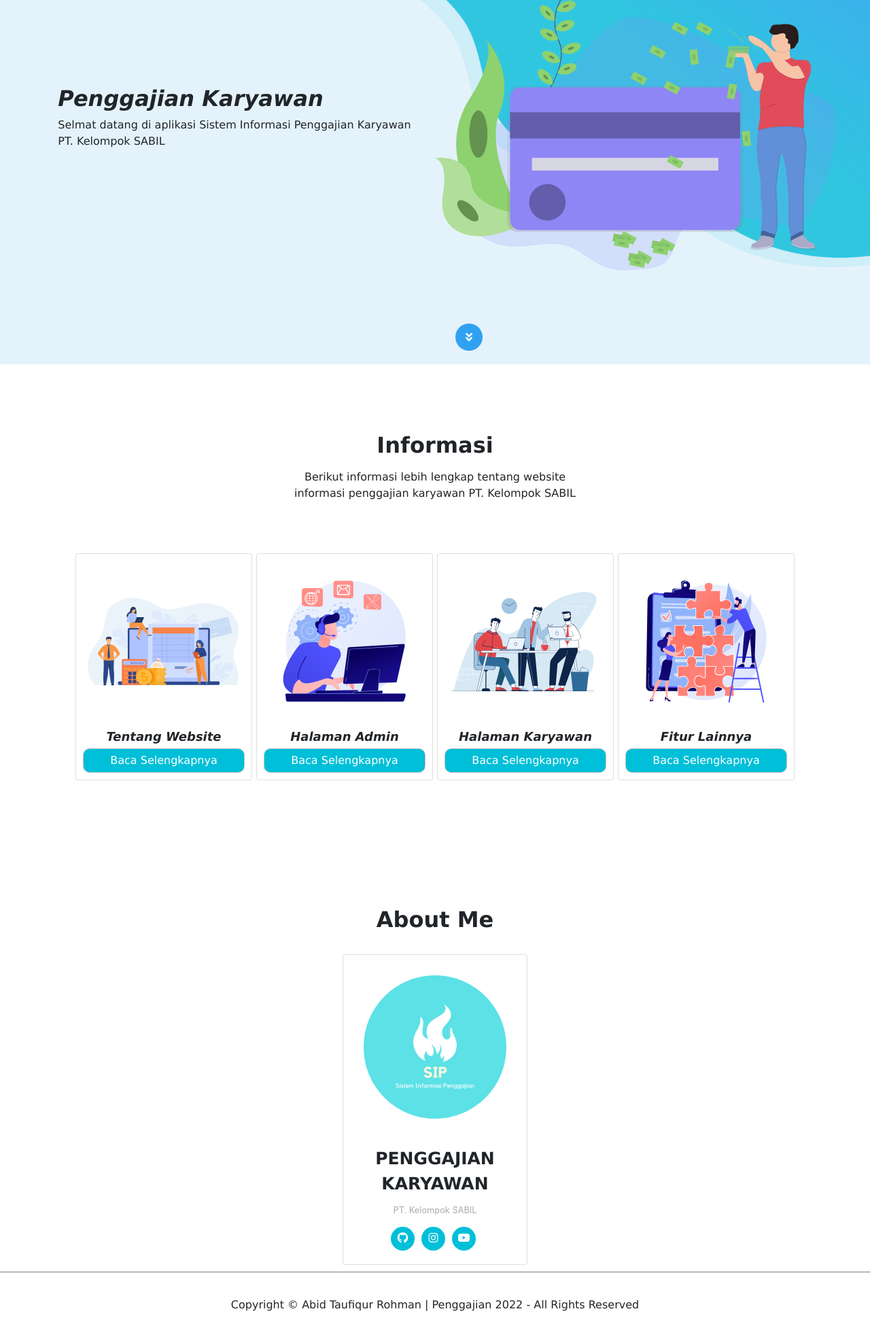
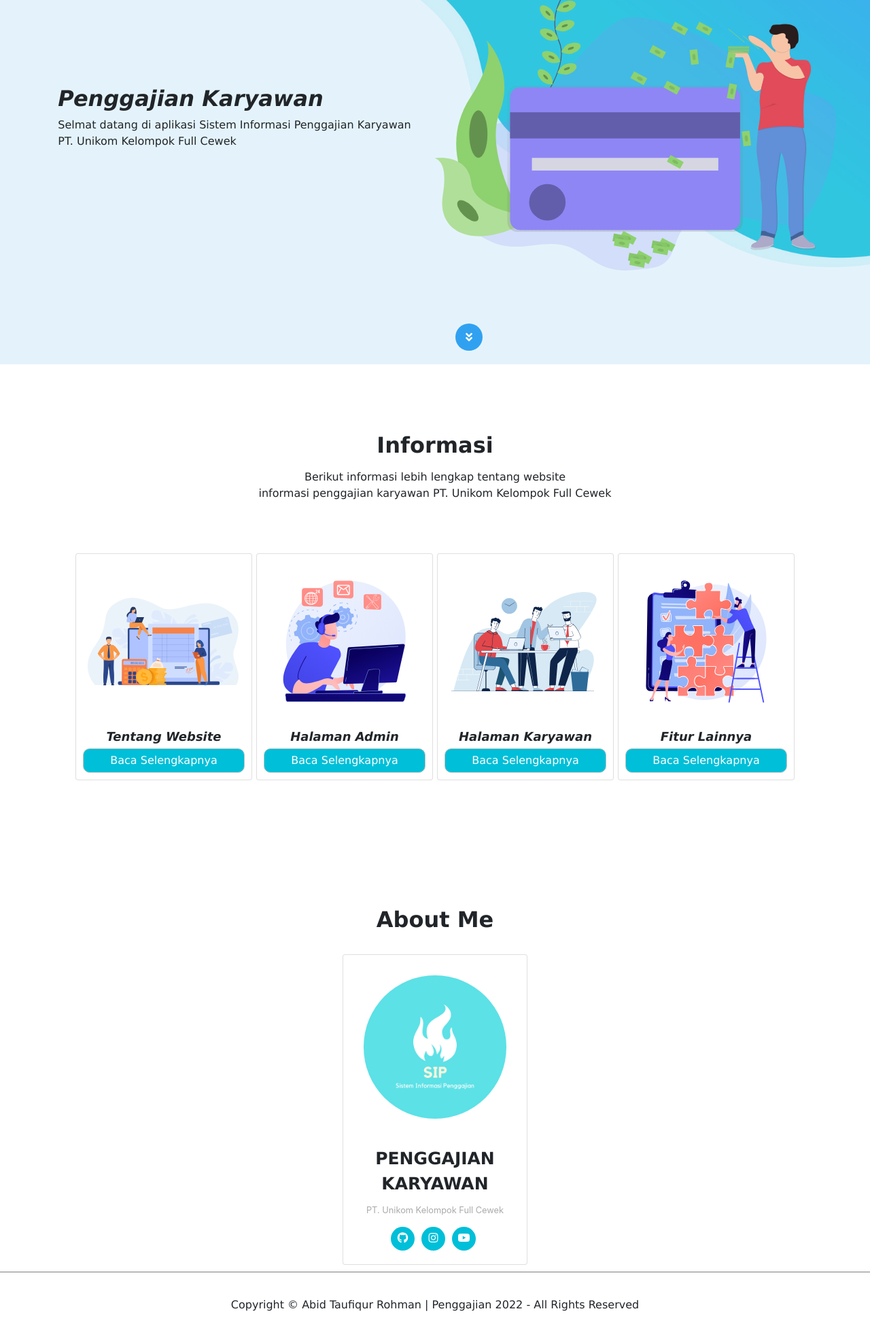
Before and after one commit to sabila11/penggajian, a CodeIgniter app: page /penggajian/ in a window 1280 px wide; the page is wider, and only the part inside the window is pictured. Shown: the part 264-2212 px from the top of that part at 68% size. Run offline with CodeIgniter, Linux system fonts and the light colour scheme.

Commit message:
Merubah nama Perusahaan

```diff
--- a/application/views/admin/absensi/cetak_absensi.php
+++ b/application/views/admin/absensi/cetak_absensi.php
@@ -11,7 +11,7 @@
 </head>
 <body>
 	<center>
-		<h1>PT. Kelompok SABIL</h1>
+		<h1>PT. Unikom Kelompok Full Cewek</h1>
 		<h2>Laporan Kehadiran Pegawai</h2>
 	</center>
 
--- a/application/views/admin/gaji/cetak_gaji.php
+++ b/application/views/admin/gaji/cetak_gaji.php
@@ -11,7 +11,7 @@
 </head>
 <body>
 	<center>
-		<h1>PT. Kelompok SABIL</h1>
+		<h1>PT. Unikom Kelompok Full Cewek</h1>
 		<h2>Daftar Gaji Pegawai</h2>
 	</center>
 
--- a/application/views/admin/gaji/cetak_slip_gaji.php
+++ b/application/views/admin/gaji/cetak_slip_gaji.php
@@ -11,7 +11,7 @@
 </head>
 <body>
 	<center>
-		<h1>PT. Kelompok SABIL</h1>
+		<h1>PT. Unikom Kelompok Full Cewek</h1>
 		<h2>Daftar Gaji Pegawai</h2>
 		<hr style="width: 50%; border-width: 5px; color: black">
 	</center>
--- a/application/views/landing_page.php
+++ b/application/views/landing_page.php
@@ -57,7 +57,7 @@
                         <div>
                            <h2><b><i>Penggajian Karyawan</i></b></h2>
                         </div>
-                        <p>Selmat datang di aplikasi Sistem Informasi Penggajian Karyawan <br>PT. Kelompok SABIL</p>
+                        <p>Selmat datang di aplikasi Sistem Informasi Penggajian Karyawan <br>PT. Unikom Kelompok Full Cewek</p>
                      </div>
                   </div>
                   <div class="col headerImg" style="background-image: url('<?php echo base_url()?>assets/img/uangg.svg');"></div>
@@ -80,7 +80,7 @@
                <p></p>
                <p></p>
                <div class="subHeading">
-                  Berikut informasi lebih lengkap tentang website <br>informasi penggajian karyawan PT. Kelompok SABIL</div>
+                  Berikut informasi lebih lengkap tentang website <br>informasi penggajian karyawan PT. Unikom Kelompok Full Cewek</div>
             </div>
 
             <script src="<?php echo base_url(); ?>assets/vendor/jquery/jquery.min.js"></script>
@@ -236,7 +236,7 @@
                         </div>
                         <div class="TeamInfo text-center">
                            <div class="Name">PENGGAJIAN KARYAWAN</div>
-                           <div class="Job">PT. Kelompok SABIL</div>
+                           <div class="Job">PT. Unikom Kelompok Full Cewek</div>
                            <div class="social_links">
                               <div class="social">
                                  <a class="" href="www.github.com"><i class="fab fa-github" aria-hidden="true"></i></a>
--- a/application/views/pegawai/cetak_slip_gaji.php
+++ b/application/views/pegawai/cetak_slip_gaji.php
@@ -11,7 +11,7 @@
 </head>
 <body>
 	<center>
-		<h1>PT. Kelompok SABIL</h1>
+		<h1>PT. Unikom Kelompok Full Cewek</h1>
 		<h2>Daftar Gaji Pegawai</h2>
 		<hr style="width: 50%; border-width: 5px; color: black">
 	</center>
--- a/application/views/template_admin/sidebar.php
+++ b/application/views/template_admin/sidebar.php
@@ -101,7 +101,7 @@
             <i class="fa fa-bars"></i>
           </button>
 
-          <h4 class="font-weight-bold">PT. Kelompok SABIL</h4>
+          <h4 class="font-weight-bold">PT. Unikom Kelompok Full Cewek</h4>
 
           <!-- Topbar Navbar -->
           <ul class="navbar-nav ml-auto">
--- a/application/views/template_pegawai/sidebar.php
+++ b/application/views/template_pegawai/sidebar.php
@@ -64,7 +64,7 @@
             <i class="fa fa-bars"></i>
           </button>
 
-          <h4 class="font-weight-bold">PT. Kelompok SABIL</h4>
+          <h4 class="font-weight-bold">PT. Unikom Kelompok Full Cewek</h4>
 
           <!-- Topbar Navbar -->
           <ul class="navbar-nav ml-auto">
```
